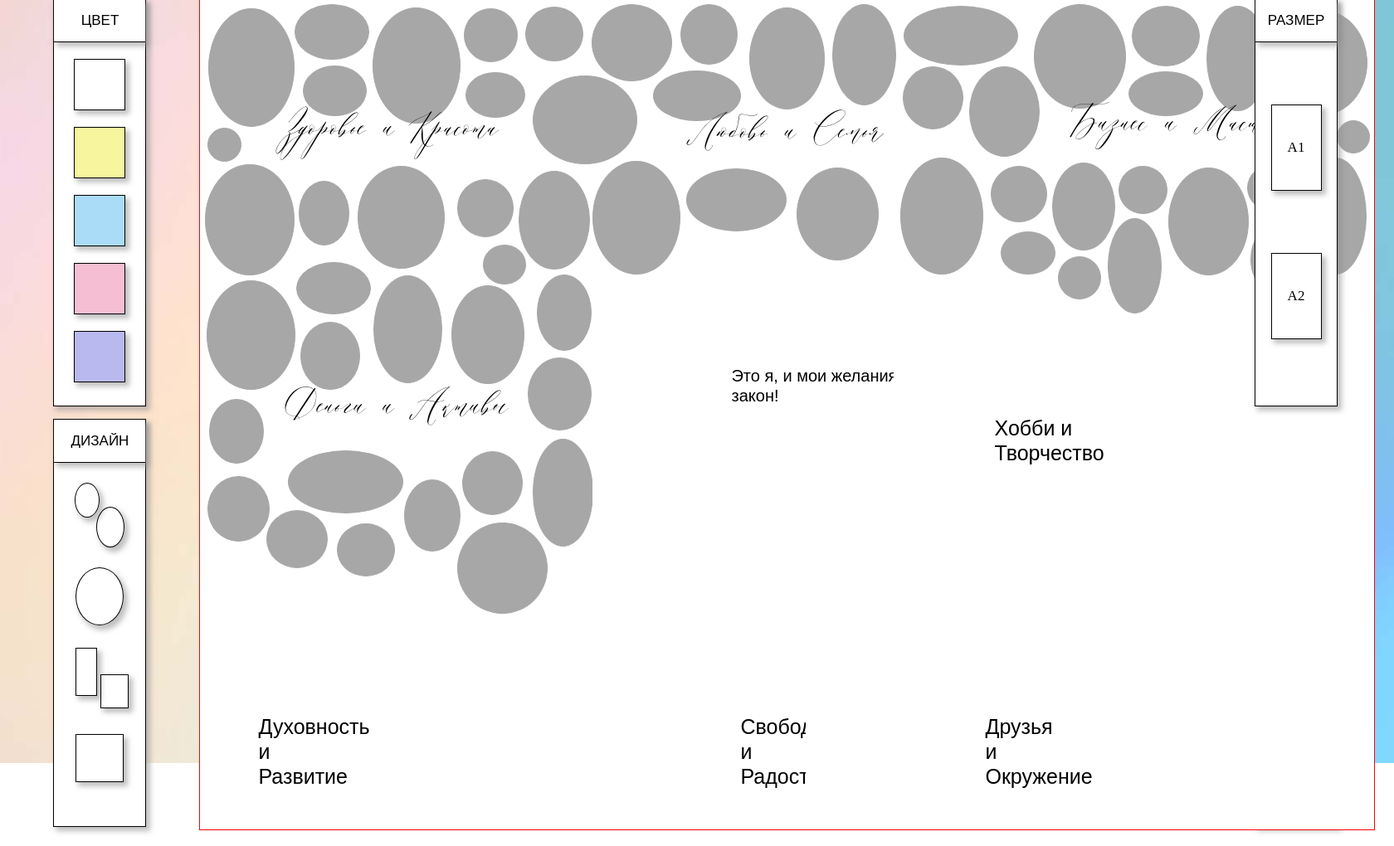
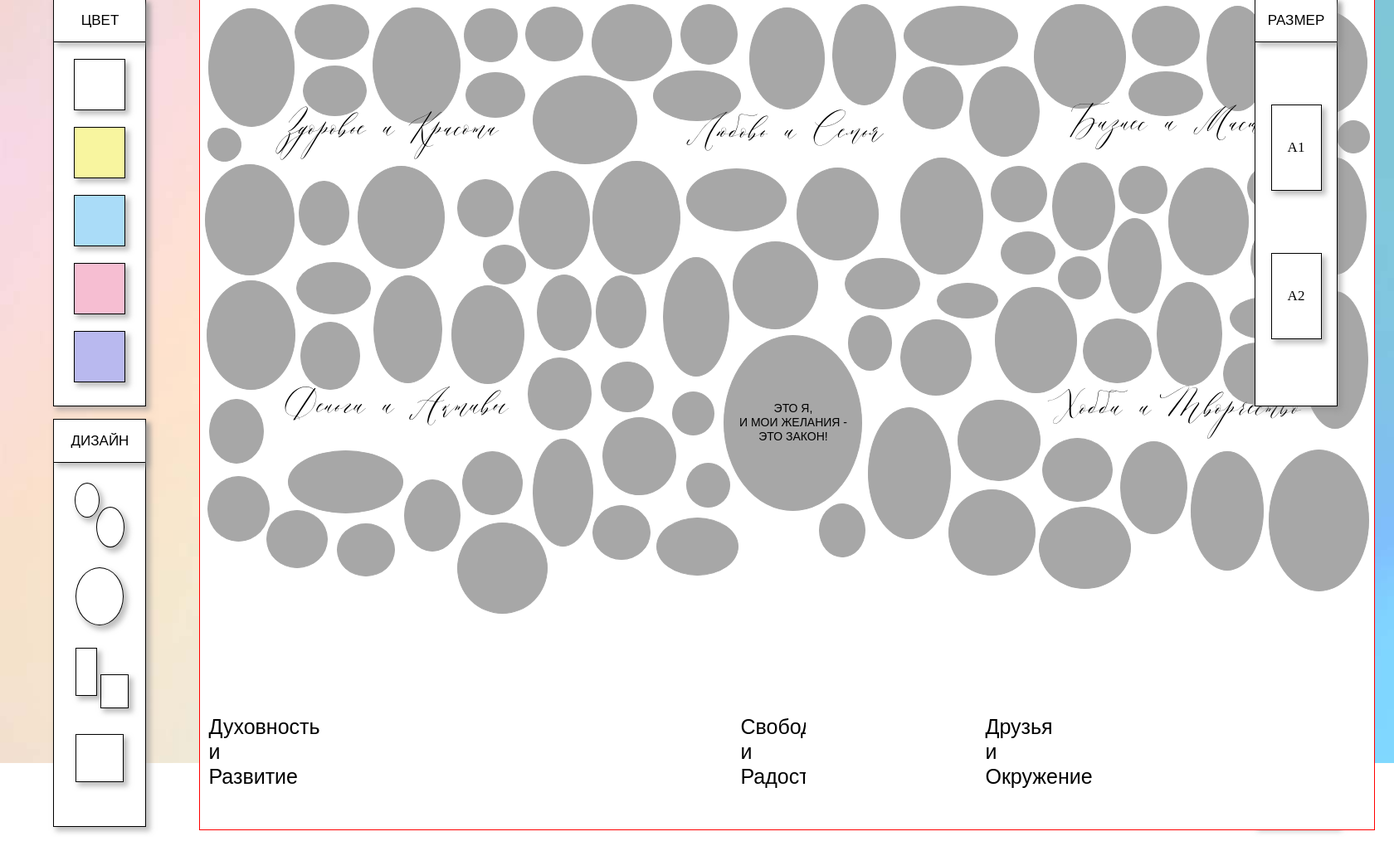
Before and after one commit to drummerrog/wishcard, a PHP site: page / in a window 1680 px wide. Shown: the part 1201-2221 px from the top of the page at 83% size. Run offline with PHP 8.4, Linux system fonts and the light colour scheme.

Commit message:
create: 6 часть карты + стили

```diff
--- a/assets/css/style.css
+++ b/assets/css/style.css
@@ -854,7 +854,7 @@ body {
 }
 
 #cw4 {
-  width: 463px;
+  width: 464px;
   background-color: #fff;
   display: grid;
   grid-template-columns: 76px 74px 83px 72px 79px 79px;
@@ -1005,31 +1005,298 @@ body {
 }
 
 #cw5 {
-  width: 363px;
+  width: 457px;
   background-color: #fff;
   display: grid;
   grid-template-columns: 74px 93px 109px 88px 93px;
   grid-template-rows: 75px 60px 50px 73px 92px;
 }
 
-/*  */
+#om60 {
+  width: 59px;
+  height: 86px;
+  grid-row: 1;
+  grid-column: 1;
+  margin-top: -34px;
+  margin-left: 3px;
+}
 
-#ct5 {
+#om61 {
+  width: 78px;
+  height: 142px;
+  grid-row: 1;
+  grid-column: 2;
+  margin-top: -56px;
+  margin-left: 10px;
+}
+
+#om62 {
+  width: 101px;
+  height: 104px;
+  grid-row: 1;
+  grid-column: 3;
+  margin-top: -75px;
+  margin-left: 1px;
+}
+
+#om63 {
+  width: 89px;
+  height: 60px;
+  grid-row: 1;
+  grid-column: 4/5;
+  margin-top: -55px;
+  margin-left: 27px;
+}
+
+#om64 {
+  width: 51px;
+  height: 65px;
+  grid-row: 1;
+  grid-column: 4;
+  margin-top: 14px;
+  margin-left: 31px;
+}
+
+#om65 {
+  width: 72px;
+  height: 41px;
+  grid-row: 1;
+  grid-column: 5;
+  margin-top: -25px;
+  margin-left: 50px;
+  z-index: 1;
+}
+
+#om66 {
+  width: 84px;
+  height: 90px;
+  grid-row: 1;
+  grid-column: 5;
+  margin-top: 19px;
+  margin-left: 6px;
+}
+
+#om67 {
+  width: 62px;
+  height: 59px;
   grid-row: 2;
-  grid-column: 3/6;
-  /* margin-top: 6px;
-  margin-left: 19px; */
+  grid-column: 1;
+  margin-top: -5px;
+  margin-left: 9px;
+}
+
+#om68 {
+  width: 49px;
+  height: 51px;
+  grid-row: 2/3;
+  grid-column: 2;
+  margin-top: 31px;
+  margin-left: 21px;
+}
+
+#om69 {
+  width: 165px;
+  height: 210px;
+  grid-row: 1/5;
+  grid-column: 3/5;
+  margin-top: 38px;
+  margin-left: -10px;
+  font-size: 14px;
+  display: grid;
+  text-transform: uppercase;
+  align-items: center;
+  text-align: center;
+}
+
+#om70 {
+  width: 98px;
+  height: 157px;
+  grid-row: 3/6;
+  grid-column: 5;
+  margin-top: -10px;
+  margin-left: -33px;
+}
+
+#om71 {
+  width: 87px;
+  height: 92px;
+  grid-row: 3/5;
+  grid-column: 1;
+  margin-top: 2px;
+  margin-left: 11px;
+}
+
+#om72 {
+  width: 51px;
+  height: 52px;
+  grid-row: 4;
+  grid-column: 2;
+  margin-top: 7px;
+  margin-left: 38px;
+}
+
+#om73 {
+  width: 68px;
+  height: 64px;
+  grid-row: 5;
+  grid-column: 1;
+  margin-top: -15px;
+  margin-left: -1px;
+}
+
+#om74 {
+  width: 97px;
+  height: 68px;
+  grid-row: 5;
+  grid-column: 2;
+  margin-top: 0px;
+  margin-left: 2px;
+}
+
+#om75 {
+  width: 54px;
+  height: 63px;
+  grid-row: 5;
+  grid-column: 4;
+  margin-top: -17px;
+  margin-left: -4px;
+}
+
+#cw6 {
+  width: 474px;
+  background-color: #fff;
+  display: grid;
+  grid-template-columns: 77px 93px 115px 98px 98px;
+  grid-template-rows: 43px 57px 59px 83px 87px;
+}
+
+#om76 {
+  width: 97px;
+  height: 126px;
+  grid-row: 1/3;
+  grid-column: 1/3;
+  margin-top: -20px;
+  margin-left: 27px;
+}
+
+#om77 {
+  width: 81px;
+  height: 76px;
+  grid-row: 1;
+  grid-column: 2/4;
+  margin-top: 18px;
+  margin-left: 56px;
+}
+
+#om78 {
+  width: 77px;
+  height: 123px;
+  grid-row: 1/3;
+  grid-column: 3;
+  margin-top: -26px;
+  margin-left: 52px;
+}
+
+#om79 {
+  width: 83px;
+  height: 49px;
+  grid-row: 1;
+  grid-column: 4;
+  margin-top: -8px;
+  margin-left: 25px;
+}
+
+#om80 {
+  width: 79px;
+  height: 73px;
+  grid-row: 2/4;
+  grid-column: 4;
+  margin-top: 4px;
+  margin-left: 17px;
+}
+
+#om81 {
+  width: 78px;
+  height: 164px;
+  grid-row: 1/4;
+  grid-column: 5;
+  margin-top: -15px;
+  margin-left: 14px;
+}
+
+#om82 {
+  width: 98px;
+  height: 96px;
+  grid-row: 3/4;
+  grid-column: 1;
+  margin-top: 16px;
+  margin-left: -18px;
+}
+
+#om83 {
+  width: 83px;
+  height: 75px;
+  grid-row: 4;
+  grid-column: 2;
+  margin-top: 3px;
+  margin-left: 7px;
+}
+
+#om84 {
+  width: 86px;
+  height: 142px;
+  grid-row: 4/5;
+  grid-column: 4;
+  margin-top: 19px;
+  margin-left: -22px;
+}
+
+#om85 {
+  width: 119px;
+  height: 169px;
+  grid-row: 5;
+  grid-column: 5;
+  margin-top: -66px;
+  margin-left: -26px;
+}
+
+#om86 {
+  width: 79px;
+  height: 110px;
+  grid-row: 4/6;
+  grid-column: 3;
+  margin-top: 7px;
+  margin-left: 8px;
+}
+
+#om87 {
+  width: 103px;
+  height: 102px;
+  grid-row: 5;
+  grid-column: 1;
+  margin-top: -18px;
+  margin-left: -29px;
+}
+
+#om88 {
+  width: 109px;
+  height: 97px;
+  grid-row: 5;
+  grid-column: 2;
+  margin-top: 3px;
+  margin-left: 3px;
 }
 
 /*  */
 
-#cw6 {
-  width: 360px;
-  background-color: #fff;
-  display: grid;
-  grid-template-columns: 60px 61px 95px 65px 80px;
-  grid-template-rows: 75px 60px 50px 73px 92px;
+#ct6 {
+  grid-row: 3;
+  grid-column: 2/6;
+  margin-top: -11px;
+  margin-left: 26px;
 }
+
+/*  */
 
 #cw7 {
   width: 360px;
--- a/index.html
+++ b/index.html
@@ -531,43 +531,42 @@
                                 </div>
                                 <!-- /.card-wrapper__oval -->
                                 <div class="card-wrapper" id="cw5">
-                                    <div class="card__oval" id="om60" ondrop="drop(event)" ondragover="allowDrop(event)"></div>
-                                    <div class="card__oval" id="om61" ondrop="drop(event)" ondragover="allowDrop(event)"></div>
-                                    <div class="card__oval" id="om62" ondrop="drop(event)" ondragover="allowDrop(event)"></div>
-                                    <div class="card__oval" id="om63" ondrop="drop(event)" ondragover="allowDrop(event)"></div>
-                                    <div class="card__oval" id="om64" ondrop="drop(event)" ondragover="allowDrop(event)"></div>
-                                    <div class="card__oval" id="om65" ondrop="drop(event)" ondragover="allowDrop(event)"></div>
-                                    <div class="card__oval" id="om66" ondrop="drop(event)" ondragover="allowDrop(event)"></div>
-                                    <div class="card__oval" id="om67" ondrop="drop(event)" ondragover="allowDrop(event)"></div>
-                                    <div class="card__oval" id="om68" ondrop="drop(event)" ondragover="allowDrop(event)"></div>
-                                    <div class="card__oval" id="om69" ondrop="drop(event)" ondragover="allowDrop(event)"></div>
-                                    <div class="card__oval" id="om70" ondrop="drop(event)" ondragover="allowDrop(event)"></div>
-                                    <div class="card__oval" id="om71" ondrop="drop(event)" ondragover="allowDrop(event)"></div>
-                                    <div class="card__oval" id="om72" ondrop="drop(event)" ondragover="allowDrop(event)"></div>
-                                    <div class="card__oval" id="om73" ondrop="drop(event)" ondragover="allowDrop(event)"></div>
-                                    <div class="card__oval" id="om74" ondrop="drop(event)" ondragover="allowDrop(event)"></div>
-                                    <div class="card__oval" id="om75" ondrop="drop(event)" ondragover="allowDrop(event)"></div>
-                                    <div class="card__title" id="ct5">Это я, и мои желания - это закон!</div>
+                                    <div class="card-wrapper__oval" id="om60" ondrop="drop(event)" ondragover="allowDrop(event)"></div>
+                                    <div class="card-wrapper__oval" id="om61" ondrop="drop(event)" ondragover="allowDrop(event)"></div>
+                                    <div class="card-wrapper__oval" id="om62" ondrop="drop(event)" ondragover="allowDrop(event)"></div>
+                                    <div class="card-wrapper__oval" id="om63" ondrop="drop(event)" ondragover="allowDrop(event)"></div>
+                                    <div class="card-wrapper__oval" id="om64" ondrop="drop(event)" ondragover="allowDrop(event)"></div>
+                                    <div class="card-wrapper__oval" id="om65" ondrop="drop(event)" ondragover="allowDrop(event)"></div>
+                                    <div class="card-wrapper__oval" id="om66" ondrop="drop(event)" ondragover="allowDrop(event)"></div>
+                                    <div class="card-wrapper__oval" id="om67" ondrop="drop(event)" ondragover="allowDrop(event)"></div>
+                                    <div class="card-wrapper__oval" id="om68" ondrop="drop(event)" ondragover="allowDrop(event)"></div>
+                                    <div class="card-wrapper__oval" id="om69" ondrop="drop(event)" ondragover="allowDrop(event)">Это я, и&#160;мои&#160;желания&#160;- это&#160;закон!</div>
+                                    <div class="card-wrapper__oval" id="om70" ondrop="drop(event)" ondragover="allowDrop(event)"></div>
+                                    <div class="card-wrapper__oval" id="om71" ondrop="drop(event)" ondragover="allowDrop(event)"></div>
+                                    <div class="card-wrapper__oval" id="om72" ondrop="drop(event)" ondragover="allowDrop(event)"></div>
+                                    <div class="card-wrapper__oval" id="om73" ondrop="drop(event)" ondragover="allowDrop(event)"></div>
+                                    <div class="card-wrapper__oval" id="om74" ondrop="drop(event)" ondragover="allowDrop(event)"></div>
+                                    <div class="card-wrapper__oval" id="om75" ondrop="drop(event)" ondragover="allowDrop(event)"></div>
                                 </div>
                                 <!-- /.card-wrapper__oval -->
                                 <div class="card-wrapper" id="cw6">
-                                    <div class="card__oval" ondrop="drop(event)" ondragover="allowDrop(event)"></div>
-                                    <div class="card__oval" ondrop="drop(event)" ondragover="allowDrop(event)"></div>
-                                    <div class="card__oval" ondrop="drop(event)" ondragover="allowDrop(event)"></div>
-                                    <div class="card__oval" ondrop="drop(event)" ondragover="allowDrop(event)"></div>
-                                    <div class="card__oval" ondrop="drop(event)" ondragover="allowDrop(event)"></div>
-                                    <div class="card__oval" ondrop="drop(event)" ondragover="allowDrop(event)"></div>
-                                    <div class="card__oval" ondrop="drop(event)" ondragover="allowDrop(event)"></div>
-                                    <div class="card__oval" ondrop="drop(event)" ondragover="allowDrop(event)"></div>
-                                    <div class="card__oval" ondrop="drop(event)" ondragover="allowDrop(event)"></div>
-                                    <div class="card__oval" ondrop="drop(event)" ondragover="allowDrop(event)"></div>
-                                    <div class="card__oval" ondrop="drop(event)" ondragover="allowDrop(event)"></div>
-                                    <div class="card__oval" ondrop="drop(event)" ondragover="allowDrop(event)"></div>
-                                <div class="card__text">Хобби и Творчество</div>
+                                    <div class="card-wrapper__oval" id="om76" ondrop="drop(event)" ondragover="allowDrop(event)"></div>
+                                    <div class="card-wrapper__oval" id="om77" ondrop="drop(event)" ondragover="allowDrop(event)"></div>
+                                    <div class="card-wrapper__oval" id="om78" ondrop="drop(event)" ondragover="allowDrop(event)"></div>
+                                    <div class="card-wrapper__oval" id="om79" ondrop="drop(event)" ondragover="allowDrop(event)"></div>
+                                    <div class="card-wrapper__oval" id="om80" ondrop="drop(event)" ondragover="allowDrop(event)"></div>
+                                    <div class="card-wrapper__oval" id="om81" ondrop="drop(event)" ondragover="allowDrop(event)"></div>
+                                    <div class="card-wrapper__oval" id="om82" ondrop="drop(event)" ondragover="allowDrop(event)"></div>
+                                    <div class="card-wrapper__oval" id="om83" ondrop="drop(event)" ondragover="allowDrop(event)"></div>
+                                    <div class="card-wrapper__oval" id="om84" ondrop="drop(event)" ondragover="allowDrop(event)"></div>
+                                    <div class="card-wrapper__oval" id="om85" ondrop="drop(event)" ondragover="allowDrop(event)"></div>
+                                    <div class="card-wrapper__oval" id="om86" ondrop="drop(event)" ondragover="allowDrop(event)"></div>
+                                    <div class="card-wrapper__oval" id="om87" ondrop="drop(event)" ondragover="allowDrop(event)"></div>
+                                    <div class="card-wrapper__oval" id="om88" ondrop="drop(event)" ondragover="allowDrop(event)"></div>
+                                    <div class="card-wrapper__text" id="ct6">Хобби и Творчество</div>
                                 </div>
                                 <!-- /.card-wrapper__oval -->
                                 <div class="card-wrapper" id="cw7">
-                                    <div class="card__oval" ondrop="drop(event)" ondragover="allowDrop(event)"></div>
                                     <div class="card__oval" ondrop="drop(event)" ondragover="allowDrop(event)"></div>
                                     <div class="card__oval" ondrop="drop(event)" ondragover="allowDrop(event)"></div>
                                     <div class="card__oval" ondrop="drop(event)" ondragover="allowDrop(event)"></div>
```
